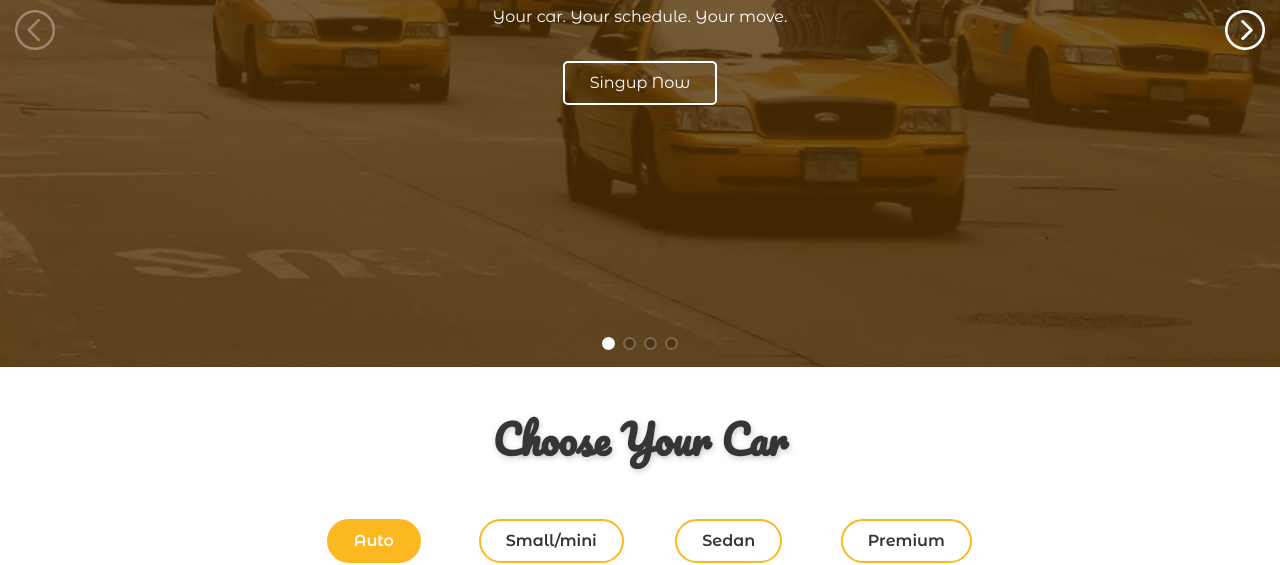
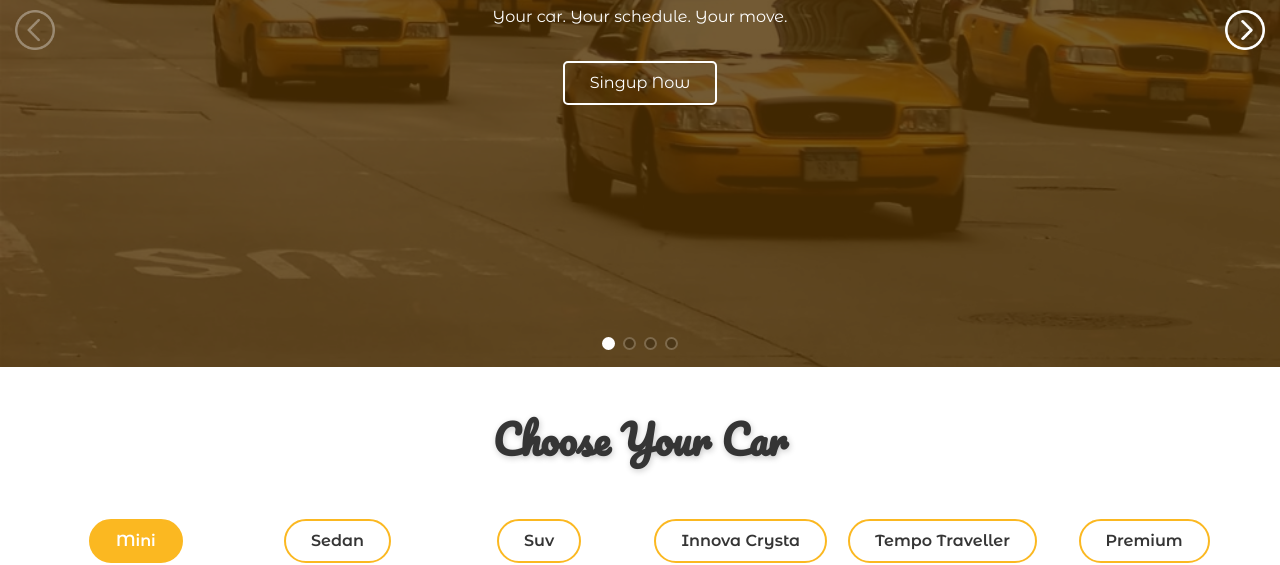
Before and after one commit to SkTamim/crazy-taxi, a plain HTML site: page index.html in a window 1280 px wide. Shown: the part 389-954 px from the top of the page. Drawn offline with nearby package versions, Linux system fonts and the light colour scheme.

Commit message:
Fixed choose car section

```diff
--- a/css/style.css
+++ b/css/style.css
@@ -119,7 +119,7 @@ img {
 
 /* CHOOSE CAR SECTION START */
 .choose-car-butns {
-	max-width: 700px;
+	max-width: 1200px;
 	display: flex;
 	justify-content: space-between;
 }
--- a/index.html
+++ b/index.html
@@ -105,13 +105,19 @@
             <div class="swiper chooseCarSwiper">
                 <div class="swiper-wrapper">
                     <div class="swiper-slide d-flex justify-content-center">
-                        <button class="btn-primary-outline choose-car-btn active">Auto</button>
-                    </div>
-                    <div class="swiper-slide d-flex justify-content-center">
-                        <button class="btn-primary-outline choose-car-btn">Small/mini</button>
+                        <button class="btn-primary-outline choose-car-btn active">Mini</button>
                     </div>
                     <div class="swiper-slide d-flex justify-content-center">
                         <button class="btn-primary-outline choose-car-btn">Sedan</button>
+                    </div>
+                    <div class="swiper-slide d-flex justify-content-center">
+                        <button class="btn-primary-outline choose-car-btn">Suv</button>
+                    </div>
+                    <div class="swiper-slide d-flex justify-content-center">
+                        <button class="btn-primary-outline choose-car-btn">Innova Crysta</button>
+                    </div>
+                    <div class="swiper-slide d-flex justify-content-center">
+                        <button class="btn-primary-outline choose-car-btn">Tempo Traveller</button>
                     </div>
                     <div class="swiper-slide d-flex justify-content-center">
                         <button class="btn-primary-outline choose-car-btn">Premium</button>
@@ -402,14 +408,18 @@
                 prevEl: ".swiper-button-prev",
             },
             breakpoints: {
-                690: {
+
+                1185: {
+                    slidesPerView: 6,
+                },
+                993: {
                     slidesPerView: 4,
                 },
-                532: {
+                786: {
                     slidesPerView: 3,
                 },
-                408: {
-                    slidesPerView: 2
+                587: {
+                    slidesPerView: 2,
                 }
             },
             slidesPerView: 1,
--- a/js/main.js
+++ b/js/main.js
@@ -17,6 +17,12 @@ cooseCarBtns.forEach((btn, index, array) => {
 			cooseCarImg.setAttribute("src", "images/choose-car-3.png");
 			btn.classList.add("active");
 		} else if (index === 3) {
+			cooseCarImg.setAttribute("src", "images/choose-car-1.png");
+			btn.classList.add("active");
+		} else if (index === 4) {
+			cooseCarImg.setAttribute("src", "images/choose-car-2.png");
+			btn.classList.add("active");
+		} else if (index === 5) {
 			cooseCarImg.setAttribute("src", "images/choose-car-4.png");
 			btn.classList.add("active");
 		}
```
